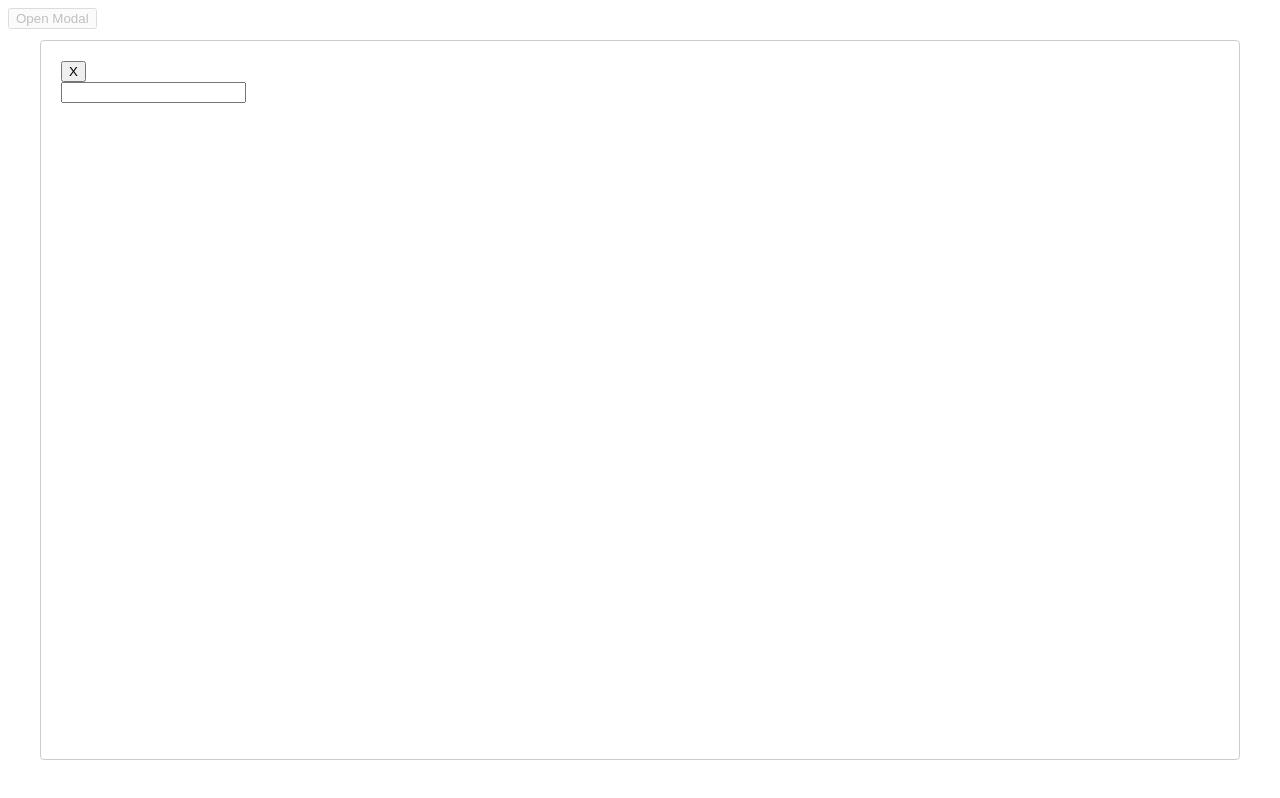
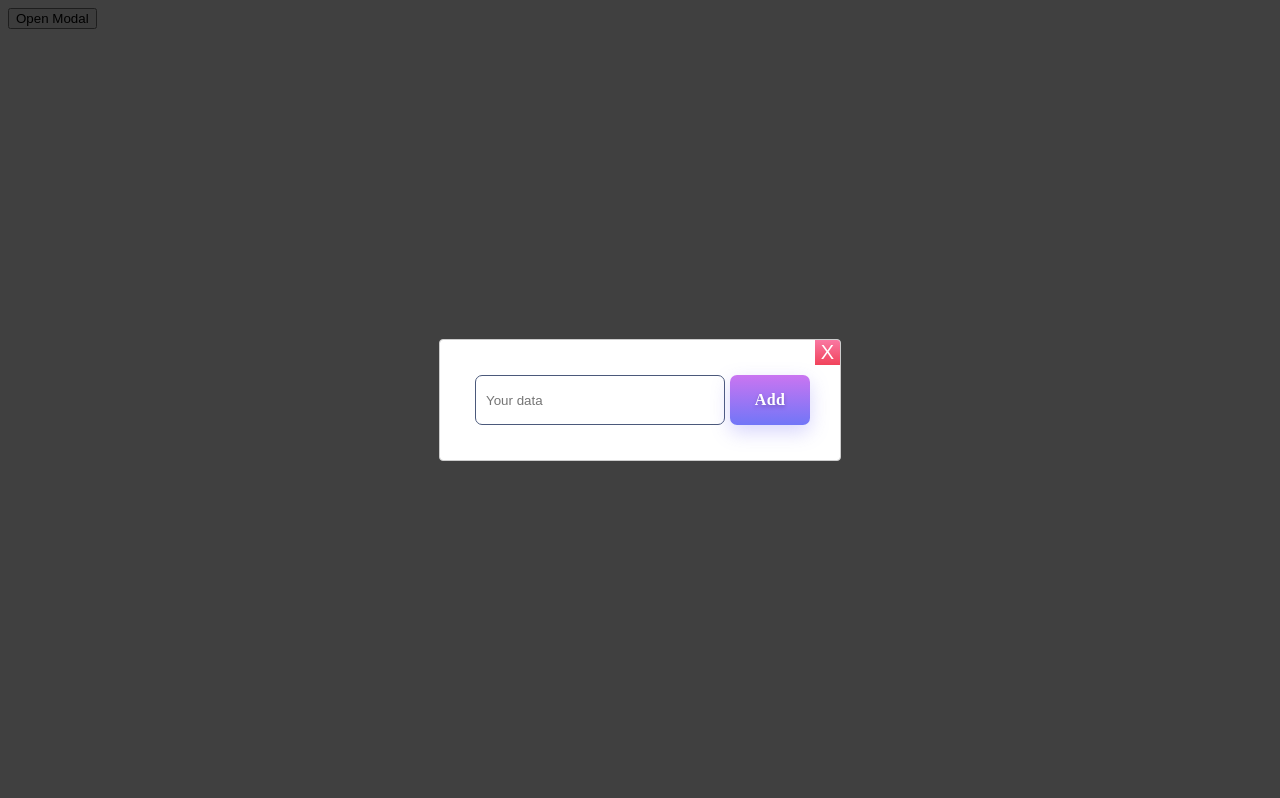
Before and after one commit to Desulfo/Hype, a React (Create React App) app: page / in a window 1280 px wide. Both pictures are taken after a click on the button "Open Modal". Built offline with nearby package versions, Linux system fonts and the light colour scheme.

Commit message:
Add modal

```diff
--- /dev/null
+++ b/src/App.css
@@ -0,0 +1,37 @@
+.closeStyles {
+  background: linear-gradient(180deg, #f978a2 0%, #f1435b 100%);
+  color: #ffffff;
+  font-size: 20px;
+  border: none;
+  position: absolute;
+  top: 0;
+  right: 0;
+  cursor: pointer;
+}
+.submitButton {
+  background: linear-gradient(#7176f7, #ca75f1);
+  border: none;
+  cursor: pointer;
+  height: 50px;
+  width: 80px;
+  border-radius: 7px;
+  background: linear-gradient(0deg, #7176f7 0%, #ca75f1 100%);
+  box-shadow: 0 7px 19px 0 rgba(125, 118, 246, 0.31);
+  color: #ffffff;
+  font-family: Poppins;
+  font-size: 1rem;
+  font-weight: bold;
+  letter-spacing: 0.44px;
+  line-height: 38px;
+  text-shadow: 0 2px 4px rgba(0, 0, 0, 0.23);
+}
+input {
+  box-sizing: border-box;
+  cursor: pointer;
+  padding-left: 10px;
+  border-radius: 7px;
+  border: 1px solid #4b597b;
+  height: 50px;
+  width: 250px;
+  margin: 5px;
+}
--- a/src/App.js
+++ b/src/App.js
@@ -1,5 +1,21 @@
 import React, { useState } from 'react';
+import './App.css';
 import Modal from 'react-modal';
+
+const customStyles = {
+  overlay: {
+    backgroundColor: 'rgba(0, 0, 0, 0.75)',
+  },
+  content: {
+    top: '50%',
+    left: '50%',
+    right: 'auto',
+    bottom: 'auto',
+    marginRight: '-50%',
+    transform: 'translate(-50%, -50%)',
+    padding: '30px',
+  },
+};
 
 Modal.setAppElement('#root');
 function App() {
@@ -17,11 +33,16 @@ function App() {
       <Modal
         isOpen={modalIsOpen}
         onRequestClose={closeModal}
-        contentLabel="Example Modal"
+        style={customStyles}
       >
-        <button onClick={closeModal}>X</button>
+        <button className="closeStyles" onClick={closeModal}>
+          X
+        </button>
         <form>
-          <input />
+          <input type="text" placeholder="Your data" />
+          <button className="submitButton" type="submit">
+            Add
+          </button>
         </form>
       </Modal>
     </div>
```
Also changed, not shown: App.css (added), 1 other file (tests, documents, lock files or other folders).
